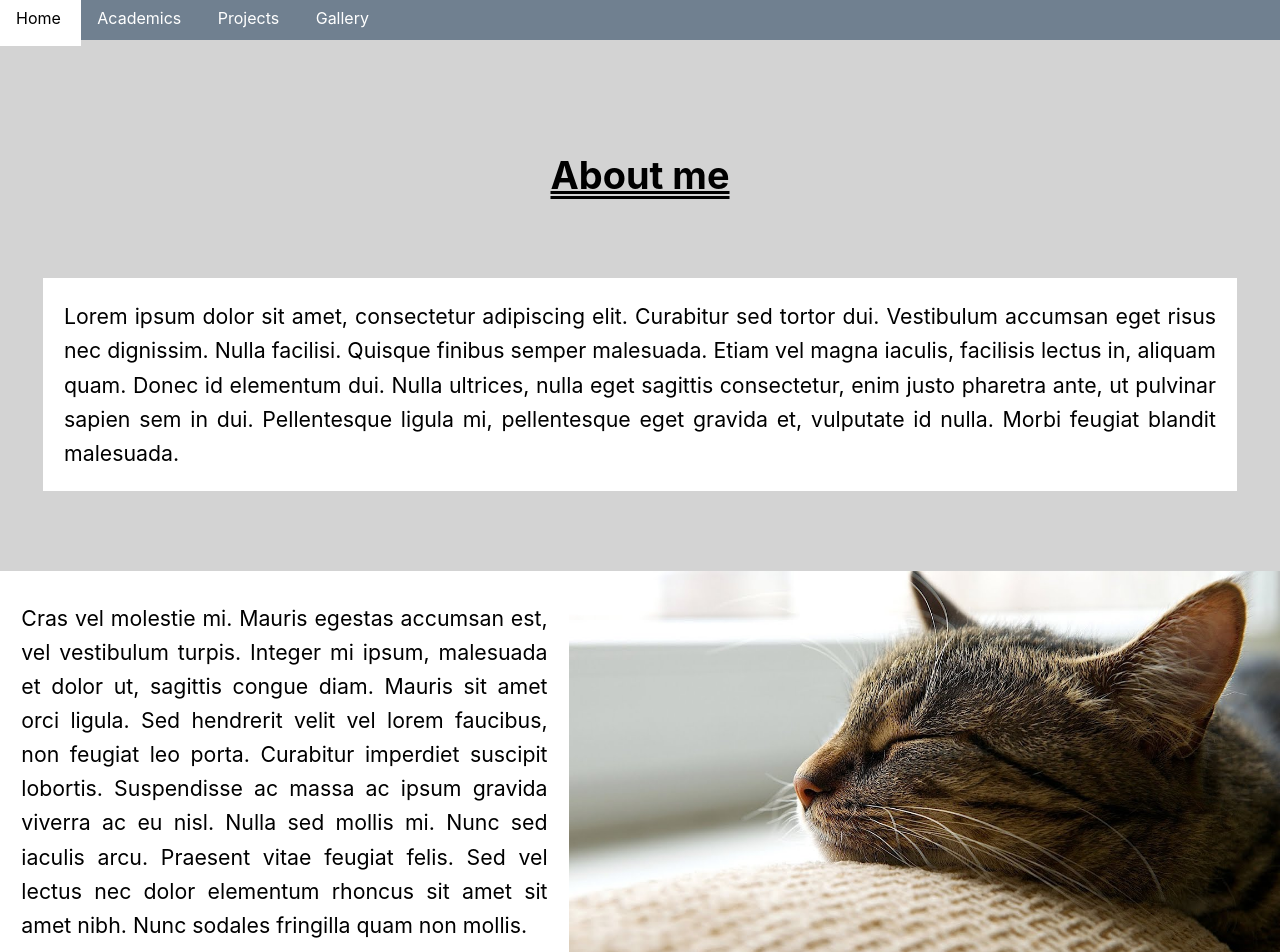
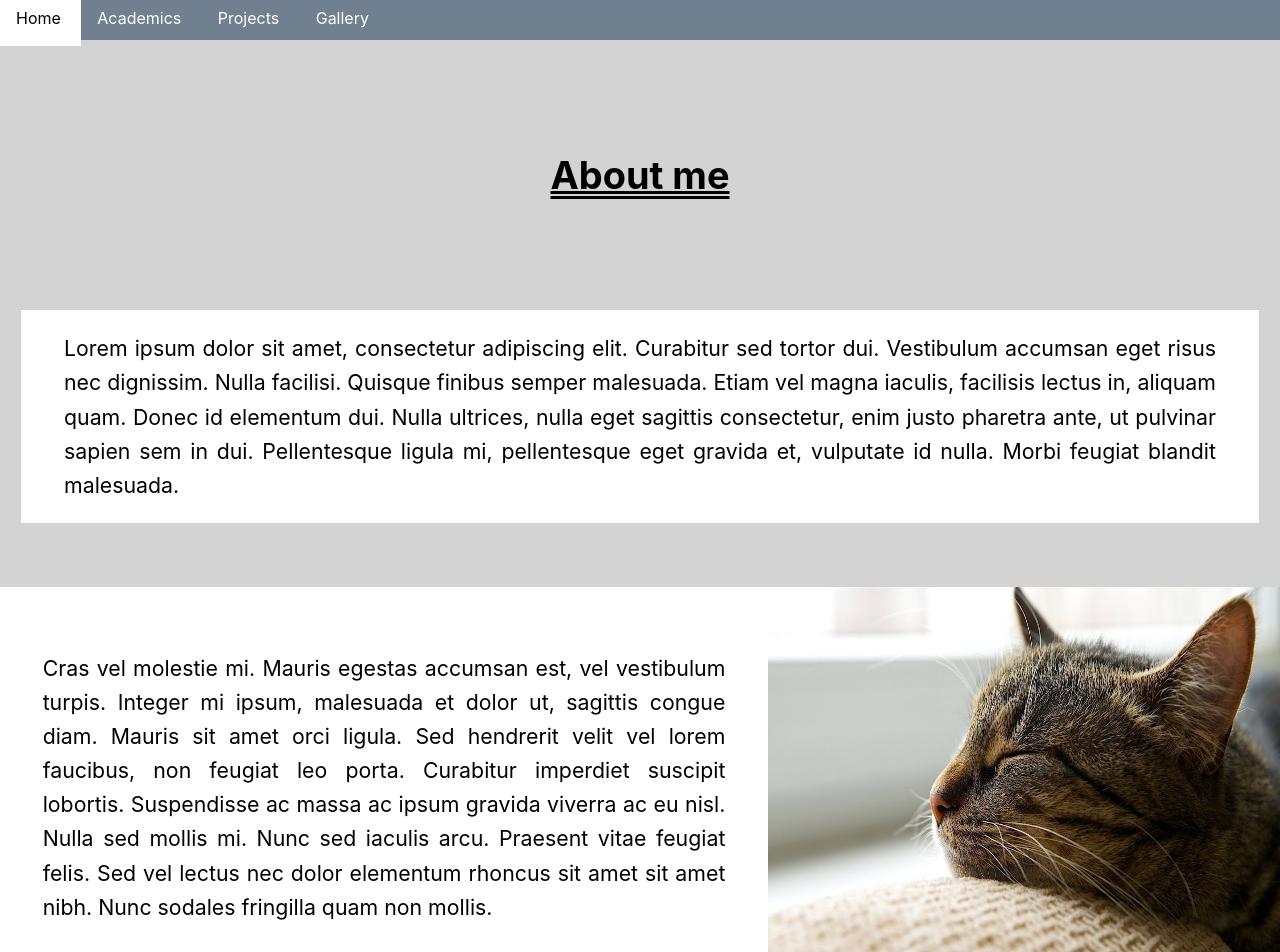
Before and after one commit to MAng0-1/application-app, a React (Create React App) app: page / in a window 1280 px wide. Shown: the top 952 px of the page. Built offline with nearby package versions, Linux system fonts and the light colour scheme.

Commit message:
Minor styling, images are now scalable

```diff
--- a/src/Components/MinorComponents/AccordionComponent.tsx
+++ b/src/Components/MinorComponents/AccordionComponent.tsx
@@ -44,7 +44,7 @@ class AccordionComponent extends Component<Props, Status> {
 
   constructor(props: Props) {
     super(props);
-    this.state = { panelHeight: 5000 };
+    this.state = { panelHeight: 0 };
     this.panelRef = React.createRef();
     this.handleClick = this.handleClick.bind(this);
   }
--- a/src/Components/MinorComponents/Minor.resources.ts
+++ b/src/Components/MinorComponents/Minor.resources.ts
@@ -1,5 +1,5 @@
 import { Link } from 'react-router-dom';
-import styled, { keyframes } from 'styled-components';
+import styled from 'styled-components';
 import { Margin } from '../Shared.resources';
 
 export const TopNavStyles = {
@@ -25,15 +25,6 @@ export const TopNavStyles = {
   `,
 };
 
-const stretch = keyframes`
-  from {
-    height: 0;
-  }
-  to {
-    height: 1000px;
-  }
-`;
-
 export const AccordionStyles = {
   Handle: styled.button`
     background-color: slategrey;
@@ -44,19 +35,24 @@ export const AccordionStyles = {
     border: solid white 1px;
     border-radius: 0.5em;
     cursor: pointer;
+
+    &:focus{
+      outline: none;
+    }
   `,
   Panel: styled.div<{ ph: number }>`
     background-color: white;
     width: 90%;
     max-height: 0;
     overflow: hidden;
-    transition: max-height 0.25s ease-in-out, padding 0.2s ease-in-out;
+    transition: max-height 0.25s ease-in-out, padding 0.2s ease-in-out, margin 0.2s ease-in-out;
+    margin-bottom: 0;
     &.is-panel-open {
-      padding: 3%;
+      padding: 2%;
       max-height: ${(props) => props.ph}px;
     }
     &.render-open {
-      max-height: ${(props) => props.ph}px;
+      max-height: 5000px;
       transition: max-height 0s;
     }
   `,
--- a/src/Components/ViewComponents/AcademicsView/AcademicsViewComponent.tsx
+++ b/src/Components/ViewComponents/AcademicsView/AcademicsViewComponent.tsx
@@ -1,26 +1,37 @@
 import React, { FC } from 'react';
+import Cat03 from '../../../data/images/image_3.jpg';
+import { AcademicsView as CurrentView } from '../../../data/text-sources.json';
 import Accordion from '../../MinorComponents/AccordionComponent';
+import TopNavComponent from '../../MinorComponents/TopNavComponent';
 import { SharedStyles as Styles } from '../../Shared.resources';
 
 type Props = {};
 
+function getStoredText(index: number): string {
+  return index === CurrentView[index].index
+    ? CurrentView[index].content
+    : 'Err: Specified Content does not match location of stored data';
+}
+
 const AcademicsViewComponent: FC<Props> = () => {
   return (
     <Styles.ContentContainer>
-      <Accordion title='this is a test'>
-        {' '}
-        Lorem ipsum Lorem ipsum Lorem ipsum Lorem ipsum Lorem ipsum Lorem ipsum Lorem ipsum Lorem
-        ipsum Lorem ipsum Lorem ipsum Lorem ipsum Lorem ipsum Lorem ipsum Lorem ipsum Lorem ipsum
-        Lorem ipsum Lorem ipsum Lorem ipsum Lorem ipsum Lorem ipsum Lorem ipsum Lorem ipsum Lorem
-        ipsum Lorem ipsum Lorem ipsum Lorem ipsum Lorem ipsum{' '}
+      <TopNavComponent />
+      <Styles.TextCard.Heading>AcademicsView</Styles.TextCard.Heading>
+      <Styles.Sleeve>
+        <Styles.TextCard.Prose>{getStoredText(0)}</Styles.TextCard.Prose>
+      </Styles.Sleeve>
+      <Accordion title={getStoredText(1)}>
+        <Styles.Sleeve>
+          <Styles.TextCard.Prose>{getStoredText(2)}</Styles.TextCard.Prose>
+        </Styles.Sleeve>
       </Accordion>
-      <Accordion title='this is a problem'>
-        {' '}
-        No front bruder No front bruder No front bruder No front bruder No front bruder No front
-        bruder No front bruder No front bruder No front bruder No front bruder No front bruder No
-        front bruder No front bruder No front bruder No front bruder No front bruder No front bruder
-        No front bruder No front bruder No front bruder No front bruder No front bruder No front
-        bruder No front bruder No front bruder
+
+      <Accordion title={getStoredText(3)}>
+        <Styles.Sleeve>
+          <Styles.TextCard.Prose>{getStoredText(2)}</Styles.TextCard.Prose>
+          <Styles.ImageCard src={Cat03} alt='sleepy kitty' widthP={40} />
+        </Styles.Sleeve>
       </Accordion>
     </Styles.ContentContainer>
   );
--- a/src/Components/shared.resources.ts
+++ b/src/Components/shared.resources.ts
@@ -18,10 +18,24 @@ export const Font = {
 };
 
 export const SharedStyles = {
-  ContentContainer: styled.div`
+  ContentContainer: styled.div<{ widthP?: number }>`
     display: flex;
     flex-direction: column;
     align-items: center;
+
+    max-width: ${(props) => {
+      return props.widthP ?? 100;
+    }}%;
+    height: 100%;
+
+    &:last-child {
+      margin-bottom: ${Margin.medium};
+    }
+  `,
+
+  VerticalSplit: styled.div`
+    display: flex;
+    width: 100%;
     height: 100%;
   `,
 
@@ -30,7 +44,7 @@ export const SharedStyles = {
     max-height 25em;
     display: flex;
     justify-content: center;
-    margin-bottom: ${Margin.large};
+    margin: ${Margin.medium} 0 ${Margin.medium};
   `,
 
   TextCard: {
@@ -44,7 +58,7 @@ export const SharedStyles = {
     Prose: styled.div`
       text-align: justify;
       font: ${Font.medium};
-      padding: 1em;
+      padding: 1em 2em;
       width: 90%;
       background-color: white;
       display: flex;
@@ -62,11 +76,13 @@ export const SharedStyles = {
       background-color: white;
     `,
   },
-
-  ImageCard: styled.img`
+  //images have a standard height of 25em, they can be scaled percentage-wise with widthP
+  ImageCard: styled.img<{ widthP?: number }>`
     display: block;
-    max-width: 100%;
-    width: auto;
-    height: 25em;
+    max-width: ${(props) => {
+      return props.widthP ?? 40;
+    }}%;
+    width: ${(props) => (props.widthP != null ? '100%' : 'auto')};
+    height: ${(props) => (props.widthP != null ? 'auto' : '25em')};
   `,
 };
--- a/src/data/text-sources.json
+++ b/src/data/text-sources.json
@@ -26,5 +26,26 @@
       "type": "quote"
     }
   ],
-  "AcView": []
+  "AcademicsView": [
+    {
+      "content": "This is an AcademicsViewComponent",
+      "index": 0,
+      "type": "prose"
+    },
+    {
+      "content": "aaaaaaaaaaaaaaaaaaaaaaaaaaaaaaaaaaaaaaaaaaaaaaaaaaaaaaaaaaaaaaaaaaaaaaaaaaaaaaaaaaa",
+      "index": 1,
+      "type": "title"
+    },
+    {
+      "content": "Lacus sed viverra tellus in hac habitasse platea dictumst. Dui sapien eget mi proin sed. Lorem mollis aliquam ut porttitor leo a diam sollicitudin. Neque viverra justo nec ultrices. Dis parturient montes nascetur ridiculus mus mauris vitae ultricies. Scelerisque eu ultrices vitae auctor eu augue ut. Rhoncus est pellentesque elit ullamcorper. Bibendum neque egestas congue quisque egestas diam in arcu cursus. Tortor at auctor urna nunc id cursus metus aliquam eleifend. Et netus et malesuada fames ac turpis.",
+      "index": 2,
+      "type": "prose"
+    },
+    {
+      "content": "ccccccccccccccccccccccccccccccccccccccccccccccccccccccc",
+      "index": 3,
+      "type": "title"
+    }
+  ]
 }
--- a/src/index.css
+++ b/src/index.css
@@ -2,6 +2,7 @@ html,
 body,
 #root {
   background-color: lightgrey;
+  scrollbar-width: none;
 }
 
 body {
```
